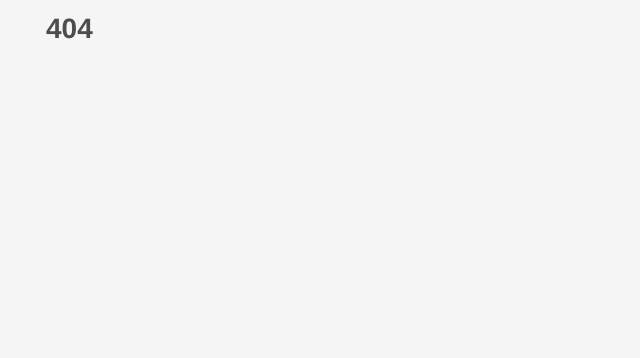
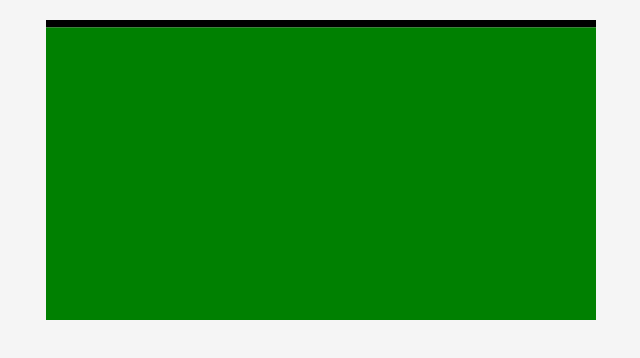
Before and after one commit to Yesifan/show, a React app in the folder react/: page /#/carousel in a window 1280 px wide. Shown: the top 358 px of the page, without its empty margins (319-959 px from the left). Built offline with nearby package versions, Linux system fonts and the light colour scheme.

Commit message:
carousel

```diff
--- a/react/src/App.js
+++ b/react/src/App.js
@@ -1,13 +1,16 @@
 import React, { Component } from 'react';
-import TodoList from './Components/todo/todo-list';
-import Nope from "./Components/404/index";
 import { HashRouter as Router, Redirect, Switch, Route } from "react-router-dom";
+
+import TodoList from './Route/todo';
+import Carousel from "./Route/Swiper";
+import Nope from "./Route/404/index";
 class App extends Component {
   render() {
     return (
       <Router>
         <Switch>
-          <Route path="/todo/:filter" component={TodoList} />
+          <Route exact path="/todo/:filter" component={TodoList} />
+          <Route exact path="/carousel" component={Carousel} />
           <Redirect from="/todo" to="/todo/all" />
           <Route component={Nope} />
         </Switch>
--- /dev/null
+++ b/react/src/Components/Swiper/Swiper.css
@@ -0,0 +1,11 @@
+.wrapper{
+  position: relative;
+  overflow: hidden;
+  height: 48px;
+}
+
+.wrapper > div{
+  position: absolute;
+  height: 100%;
+  width: 100%;
+}
--- /dev/null
+++ b/react/src/Components/Swiper/Swiper.js
@@ -0,0 +1,77 @@
+import React,{ Component } from 'react';
+import PropTypes from 'prop-types';
+import { Expo } from '../../Utils/Tween';
+import './Swiper.css';
+
+
+class Swiper extends Component {
+  constructor(props){
+    super(props);
+    this.animation;
+    this.state = {
+      translate: -100 * props.i
+    };
+  }
+
+  componentDidUpdate(prevProps){
+    if (prevProps.i !== this.props.i) this.swiper(prevProps.i,0);
+  }
+
+  swiper(prevI,start){
+    const {i,time} = this.props;
+    const _start = start + 1;
+    const from = prevI * -100;
+    const to = i * -100;
+
+    const _translate = Expo.easeOut(_start,from,to - from,time);
+    this.setState({translate: _translate},() => {
+      if (to !== this.state.translate)
+      this.animation = requestAnimationFrame(() => this.swiper(prevI,_start));
+    });
+  }
+
+  renderSwiper(e,index){
+    const {translate} = this.state;
+
+    const _translate = translate + index * 100;
+    if (_translate > -100 && _translate < 100)
+      return (
+        <div key={ index } style={{transform: `translateY(${_translate}%)`}} >
+          {e}
+        </div>
+      );
+  }
+
+  render() {
+    const {children,style,className} = this.props;
+    const _children = Array.isArray(children)?children:[children]
+    const item = _children.map( (e, index) => this.renderSwiper(e,index));
+
+    return (
+      <section {...this.props} className={`wrapper ${className||''}`.trim()}>
+        {item}
+      </section>
+    );
+  }
+
+  componentWillUnmount(){
+    cancelAnimationFrame(this.animation);
+  }
+}
+
+Swiper.propTypes = {
+  // name: PropTypes.string,
+  children: PropTypes.any,
+  i: PropTypes.number,
+  time: PropTypes.number,
+  className: PropTypes.string
+};
+
+Swiper.defaultProps = {
+  i: 0,
+  time: 60,
+};
+
+
+
+export default Swiper;
--- /dev/null
+++ b/react/src/Components/Swiper/index.js
@@ -0,0 +1,2 @@
+import Swiper from "./Swiper";
+export default Swiper;
--- /dev/null
+++ b/react/src/Route/Swiper/index.css
@@ -0,0 +1,20 @@
+.carousel{
+  margin-top: 20px;
+  height:300px;
+}
+.carousel_item{
+  height: 100%;
+  width: 100%;
+}
+
+.carousel_item.red{
+  background-color: red
+}
+
+.carousel_item.black{
+  background-color: black
+}
+
+.carousel_item.green{
+  background-color: green
+}
--- /dev/null
+++ b/react/src/Route/Swiper/index.js
@@ -0,0 +1,34 @@
+import React,{Component} from 'react';
+import Swiper from "../../Components/Swiper/";
+import PropTypes from 'prop-types';
+import './index.css'
+export default class Carousel extends Component {
+  constructor(props){
+    super(props);
+    this.interval;
+    this.state = {
+      index:1
+    };
+  }
+  componentDidMount() {
+    this.interval = this.swiper();
+  }
+  componentWillUnmount() {
+    clearInterval(this.interval);
+  }
+  swiper(){
+    return setInterval(()=>{
+      this.setState(({index}) => ({index:++index<=3-1?index:0}))
+    },1000)
+  }
+  render(){
+    const {index} = this.state;
+     return (
+      <Swiper ref='carousel' className='carousel' i={index}>
+        <div className='carousel_item red'></div>
+        <div className='carousel_item black'></div>
+        <div className='carousel_item green'></div>
+      </Swiper>
+     )
+  }
+}
--- /dev/null
+++ b/react/src/Utils/Tween.js
@@ -0,0 +1,23 @@
+/*
+ * Tween.js
+ * t: current time（当前时间）；
+ * b: beginning value（初始值）；
+ * c: change in value（变化量）；
+ * d: duration（持续时间）。
+ * you can visit 'http://easings.net/zh-cn' to get effect
+*/
+
+export const Expo = {
+  easeIn: function(t, b, c, d) {
+      return (t==0) ? b : c * Math.pow(2, 10 * (t/d - 1)) + b;
+  },
+  easeOut: function(t, b, c, d) {
+      return (t==d) ? b + c : c * (-Math.pow(2, -10 * t/d) + 1) + b;
+  },
+  easeInOut: function(t, b, c, d) {
+      if (t==0) return b;
+      if (t==d) return b+c;
+      if ((t /= d / 2) < 1) return c / 2 * Math.pow(2, 10 * (t - 1)) + b;
+      return c / 2 * (-Math.pow(2, -10 * --t) + 2) + b;
+  }
+};
```
Also changed, not shown: react/src/Route/404/index.js (renamed from react/src/Components/404/index.js), react/src/Route/todo/index.js (renamed from react/src/Components/todo/todo-list.js), react/src/Route/todo/todo-item.js (renamed from react/src/Components/todo/todo-item.js), react/src/Route/todo/todo.css (renamed from react/src/Components/todo/todo.css).
